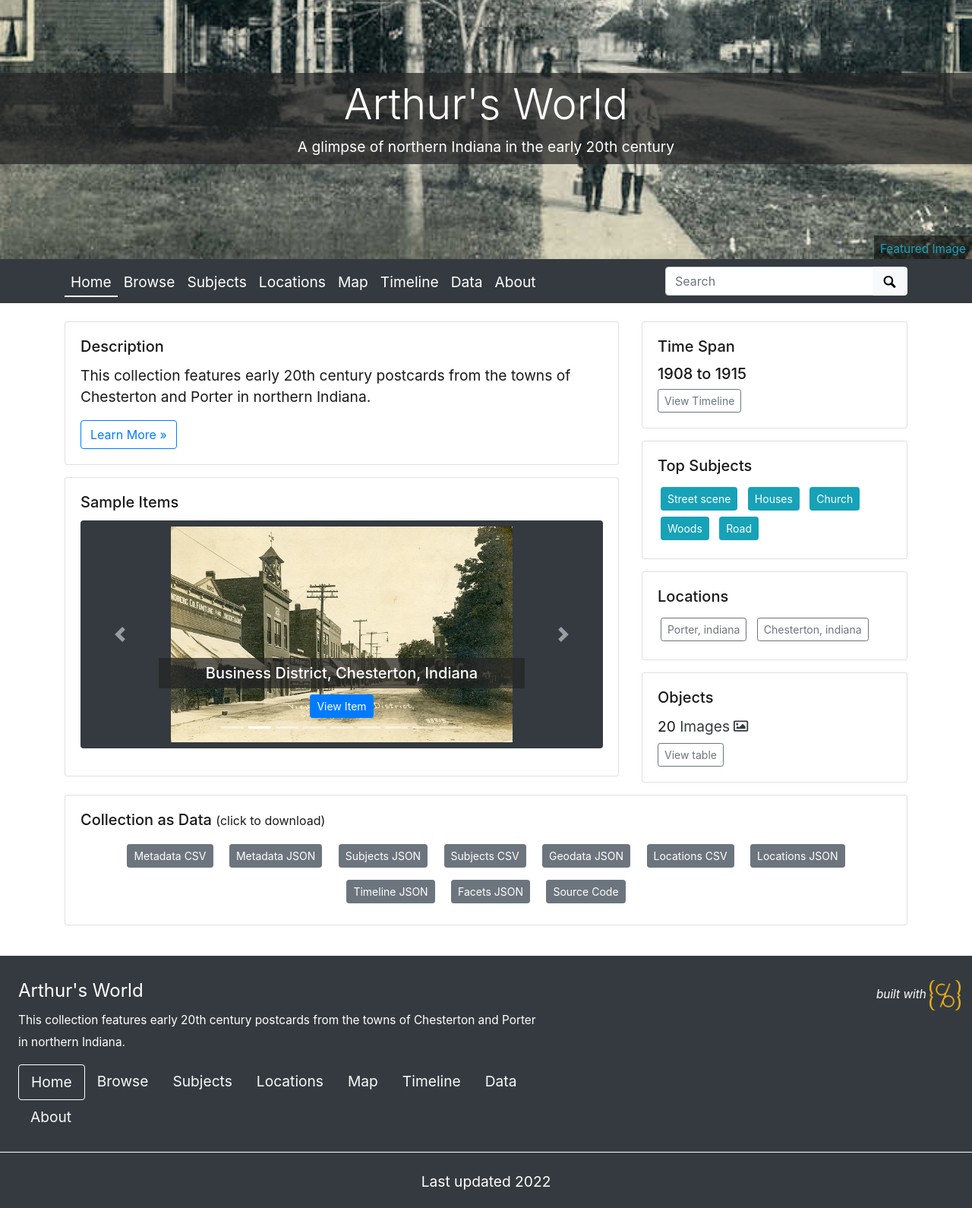
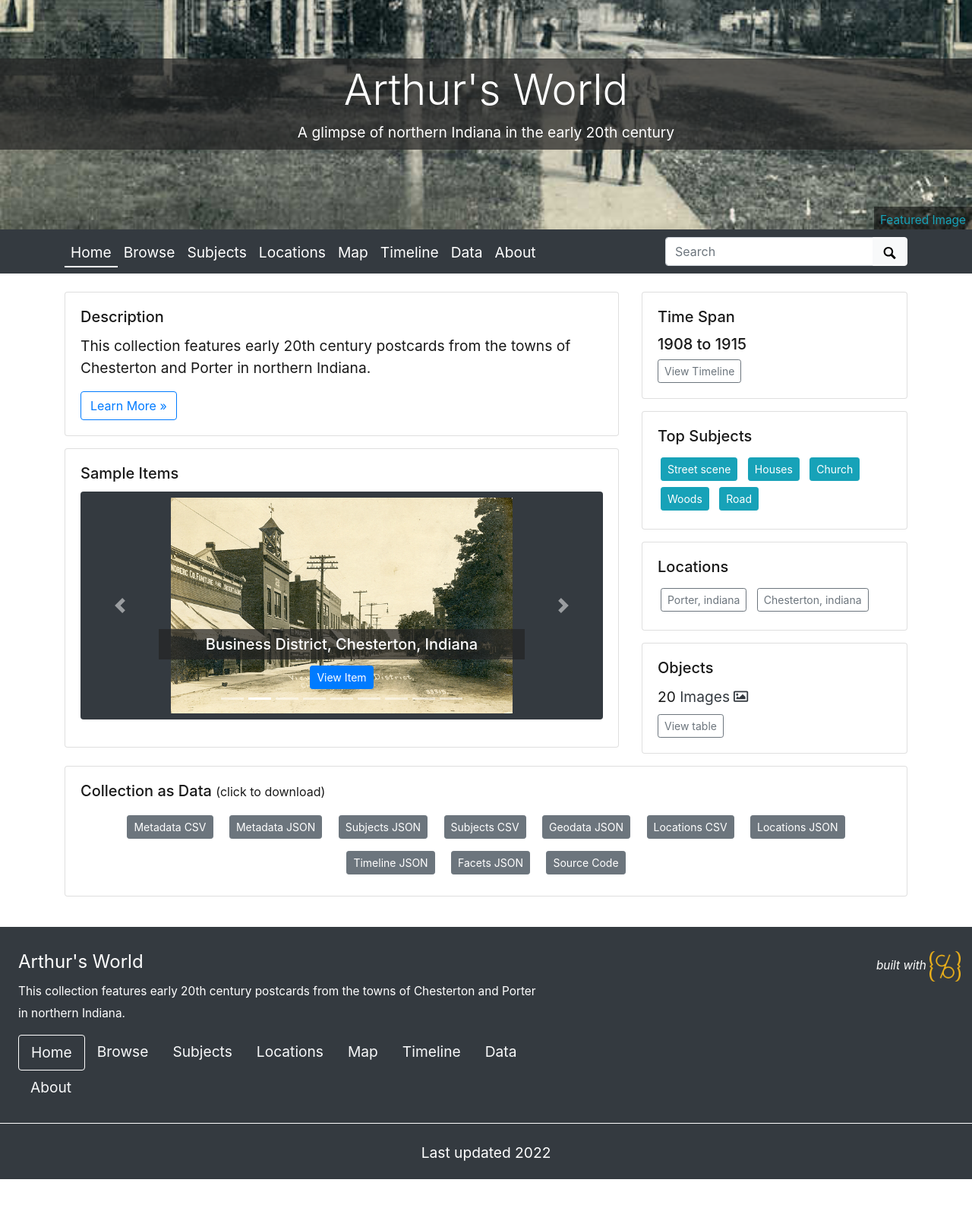
Before and after one commit to dgetka/arthursworld, a Jekyll site: the page built from index.md, in a window 1280 px wide. Shown: the whole page at 76% size. Built offline with Jekyll 4.4.1, drawn with Linux system fonts in a browser that asks for light colours; after the commit the page ends 1552 px from its top, so only the background shows below that.

Commit message:
Update theme.yml

```diff
--- a/_data/theme.yml
+++ b/_data/theme.yml
@@ -10,7 +10,7 @@
 # use either an objectid (from an item in this collect), a relative location of an image in this repo (ex. /assets/img/feature.jpg), or a full url to an image elsewhere
 featured-image: arthursworld019
 # optional: add extra padding around collection title for a larger image feature.
-home-title-y-padding: # Default is 8em
+home-title-y-padding: 4em # Default is 8em
 # optional: change position of background image, center, top, bottom
 home-banner-image-position: bottom # Default is center
 
```
